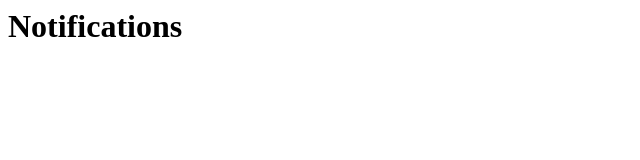
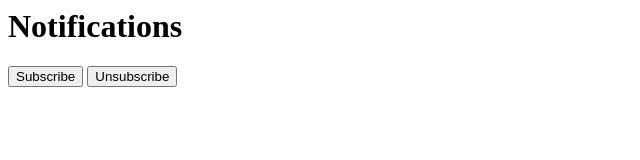
Before and after one commit to CoreRabbit/corerabbit.github.io, a plain HTML site: page index.html in a window 1280 px wide. Shown: the whole page, without its empty margins (0-640 px from the left). Drawn offline with Linux system fonts and the light colour scheme.

Commit message:
feat: add subscribe/unsub action buttons

```diff
--- a/index.html
+++ b/index.html
@@ -14,5 +14,7 @@
 </head>
 <body>
 <h1>Notifications</h1>
+<button>Subscribe</button>
+<button>Unsubscribe</button>
 </body>
 </html
```
